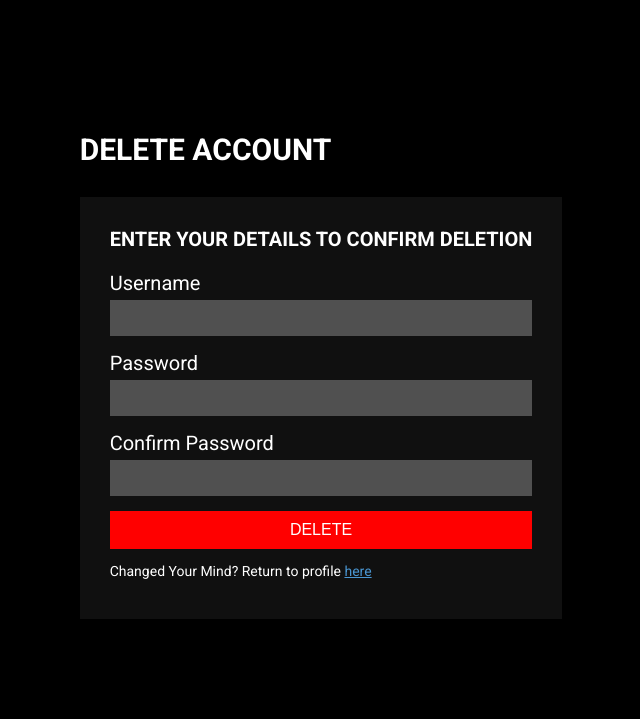
After one commit to ShmortGuac/NexusApp, a Flask app: page /delete in a window 1280 px wide. The commit adds this page. Shown: the top 719 px of the page, without its empty margins (319-959 px from the left). Run offline with Flask 3, Linux system fonts and the light colour scheme; the visitor is signed in with stand-in values (Sample User, id 1).

Commit message:
Finalised the prototype for web app

```diff
--- a/app.py
+++ b/app.py
@@ -76,7 +76,7 @@ def home():
         else:
             picture_link = "/static/images/Nexus.png"
 
-        featured = random.sample(range(1, 20), 5)
+        featured = random.sample(range(1, 24), 5)
 
         return render_template("home.html", picture_link=picture_link, featured=featured, userid = userid)
     else:
@@ -107,8 +107,35 @@ def profile():
         if hoursPlayed is None:
             hoursPlayed = 0
 
-        return render_template("profile.html", picture_link=picture_link, username = username,
+        return render_template("profile.html", picture_link=picture_link, username = username, userid=userid,
                                country = country, dateJoined=dateJoined, gameCount=gameCount, hoursPlayed=hoursPlayed)
+
+
+@app.route("/delete", methods=['GET', 'POST'])
+def delete():
+    if request.method == 'GET':
+        if 'user_id' in session:
+            return render_template("delete.html")
+        else:
+            return "Invalid Session"
+
+    username = request.form['username']
+    password = request.form['password']
+    confirmPass = request.form['confirmPass']
+    if(confirmPass == password):
+        cursor = conn.cursor()
+        cursor.execute(f"SELECT userid FROM users WHERE username = '{username}' AND userpassword = '{password}'")
+        user = cursor.fetchone()
+        if(not user):
+            flash("Credentials do not match", "error")
+            return render_template("delete.html")
+        else:
+            userid = user[0]
+            cursor.execute(f"DELETE FROM USERS WHERE USERID = {userid}")
+            return redirect(url_for("landing"))
+    else:
+        flash("Passwords do not match", "error")
+        return render_template("delete.html")
 
 
 @app.route("/edit", methods = ['GET', 'POST'])
@@ -151,7 +178,7 @@ def store():
                 picture_link = f"/static/images/{userid}.jpg"
             else:
                 picture_link = "/static/images/Nexus.png"
-            return render_template("store.html", picture_link=picture_link, results=results)
+            return render_template("store.html", picture_link=picture_link, results=results, userid = userid)
         else:
             return "No active session found. Please log in"
 
@@ -178,7 +205,7 @@ def page(slug):
                 ownedGames = [i[0] for i in result]
                 print(ownedGames)
                 return render_template("game-page.html", picture_link=picture_link,
-                                       gamedata=game_data, ceil = math.ceil, ownedGames=ownedGames)
+                                       gamedata=game_data, ceil = math.ceil, ownedGames=ownedGames, userid = userid)
             else:
                 return "404 Not Found"
 
@@ -190,9 +217,8 @@ def purchase(game):
             cursor.execute(f"SELECT * FROM GAMESTORE where gameid = {game}")
             row = cursor.fetchone()
             if row is not None:
-                # Convert the row to a dictionary
-                columns = [col[0] for col in cursor.description]  # Extract column names
-                game_data = dict(zip(columns, row))  # Combine column names and row values
+                columns = [col[0] for col in cursor.description]
+                game_data = dict(zip(columns, row))
                 return render_template("purchase.html", gamedata=game_data)
             else:
                 return "404 Not Found"
@@ -219,9 +245,23 @@ def library(id):
     else:
         picture_link = "/static/images/Nexus.png"
     if(str(userid) == id):
-        return render_template("library.html", picture_link=picture_link, username=username)
+        cursor = conn.cursor()
+        cursor.execute(f"SELECT gameid, gamename FROM USERGAMELIBRARY where USERID = {userid}")
+        gamedetails = cursor.fetchall()
+        cursor.execute("SELECT gameid, gamename from USERGAMELIBRARY where USERid = 1 AND TRUNC(DATEADDED) = TRUNC(SYSDATE)")
+        recent = cursor.fetchall()
+        if not recent:
+            cursor.execute("SELECT gameid, gamename from USERGAMELIBRARY where USERid = 1 AND DATEADDED = (SELECT MAX(DATEADDED) FROM USERGAMELIBRARY where userid = 1)")
+            recent = cursor.fetchall()
+        return render_template("library.html", picture_link=picture_link, username=username,
+                                gamedetails = gamedetails, recent = recent, userid=userid)
     else:
         return "Invalid Session"
+
+@app.route("/support")
+def support():
+    return redirect("https://www.youtube.com/watch?v=dQw4w9WgXcQ")
+
 
 
 if __name__ == "__main__":
--- a/static/css/login.css
+++ b/static/css/login.css
@@ -36,7 +36,7 @@ body {
     font-family: 'Roboto', sans-serif;
 }
 
-.login button{
+.login button:not(.delete){
     appearance: none;           /* Remove default styling */
     border: none;               /* Remove border */
     background: none;           /* Remove background */
@@ -63,7 +63,7 @@ body {
 .input input{
     appearance: none;
     border: none;
-    width: 300px;
+    width: 100%;
     padding: 10px;
     margin-bottom: 15px;
     background-color: #505050;
@@ -137,3 +137,23 @@ input:hover{
     margin-bottom: 30px;
     font-weight: 600;
 }
+
+.desc{
+    width: 100%;
+    font-weight: bold;
+    margin-bottom: 20px;
+}
+
+.delete{
+    appearance: none;           /* Remove default styling */
+    border: none;               /* Remove border */
+    background: none;           /* Remove background */
+    box-shadow: none;           /* Remove bevel/shadow */
+    padding: 10px 20px;         /* Add custom padding */
+    width: 100%;
+    background-color:red;  /* Flat green background */
+    color: white;               /* Text color */
+    font-size: 16px;            /* Font size */
+    cursor: pointer;
+    transition: all 0.3s ease;
+}
--- /dev/null
+++ b/templates/delete.html
@@ -0,0 +1,41 @@
+<html>
+
+<head>
+    <link href="https://fonts.googleapis.com/css2?family=Roboto:wght@400;700&display=swap" rel="stylesheet">
+    <link rel="stylesheet" href="{{ url_for('static', filename='css/login.css') }}">
+    <link rel="icon" type="image/png" href="{{ url_for('static', filename='images/logo.png') }}">
+    <title>DELETE!!!</title>
+</head>
+
+<body>
+<div class="container">
+<p><b>DELETE ACCOUNT</b></p>
+<div class="login">
+    <div class = "input">
+        <form action="/delete" method="POST">
+            <div class = "desc">ENTER YOUR DETAILS TO CONFIRM DELETION</div>
+            <label for="username">Username</label>
+            <input type="text" id="username" name="username" required>
+
+            <label for="password">Password</label>
+            <input type="password" id="password" name="password" required>
+
+            <label for="confirmPass">Confirm Password</label>
+            <input type="password" id="confirmPass" name="confirmPass" required>
+            {% with messages = get_flashed_messages(with_categories = true) %}
+            {% if messages and messages[0][0] == 'error' %}
+            <p style="color: red;">{{messages[0][1]}}</p><br>
+
+            {% elif messages and messages[0][0] == 'success'%}
+            <p style="color: green;">{{messages[0][1]}}</p><br>
+            {% endif %}
+            {% endwith %}
+            <div><button class="delete" type="submit">DELETE</button></div>
+            <p>Changed Your Mind? Return to profile <a href="\profile">here</a></p>
+        </form>
+    </div>
+</div>
+</div>
+</body>
+
+</html>
--- a/templates/edit.html
+++ b/templates/edit.html
@@ -3,6 +3,8 @@
 <head>
     <link href="https://fonts.googleapis.com/css2?family=Roboto:wght@400;700&display=swap" rel="stylesheet">
     <link rel="stylesheet" href="{{ url_for('static', filename='css/login.css') }}">
+    <link rel="icon" type="image/png" href="{{ url_for('static', filename='images/logo.png') }}">
+    <title>Edit Profile</title>
 </head>
 
 <body>
--- a/templates/home.html
+++ b/templates/home.html
@@ -5,7 +5,8 @@
     <link rel="preconnect" href="https://fonts.gstatic.com" crossorigin>
     <link href="https://fonts.googleapis.com/css2?family=Dosis:wght@200..800&display=swap" rel="stylesheet">
     <link rel="stylesheet" href="{{ url_for('static', filename='css/home.css') }}">
-    <title>Navbar</title>
+    <link rel="icon" type="image/png" href="{{ url_for('static', filename='images/logo.png') }}">
+    <title>Home</title>
 </head>
 <body>
     <nav class="navbar">
@@ -20,7 +21,7 @@
                 <li><a href="\home">Home</a></li>
                 <li><a href="\store">Store</a></li>
                 <li><a href="\library\{{userid}}">Library</a></li>
-                <li><a href="#contact">Support</a></li>
+                <li><a href="\support">Support</a></li>
             </ul>
         </div>
 
--- a/templates/login.html
+++ b/templates/login.html
@@ -4,7 +4,8 @@
     <title>Log In</title>
     <link href="https://fonts.googleapis.com/css2?family=Roboto:wght@400;700&display=swap" rel="stylesheet">
     <link rel="stylesheet" href="{{ url_for('static', filename='css/login.css') }}">
-
+    <link rel="icon" type="image/png" href="{{ url_for('static', filename='images/logo.png') }}">
+    <title>Log In</title>
 </head>
 
 <body>
--- a/templates/purchase.html
+++ b/templates/purchase.html
@@ -3,6 +3,8 @@
 <head>
     <link href="https://fonts.googleapis.com/css2?family=Roboto:wght@400;700&display=swap" rel="stylesheet">
     <link rel="stylesheet" href="{{ url_for('static', filename='css/login.css') }}">
+    <link rel="icon" type="image/png" href="{{ url_for('static', filename='images/logo.png') }}">
+    <title>Purchase</title>
 </head>
 
 <body>
--- a/templates/register.html
+++ b/templates/register.html
@@ -3,6 +3,8 @@
 <head>
     <link href="https://fonts.googleapis.com/css2?family=Roboto:wght@400;700&display=swap" rel="stylesheet">
     <link rel="stylesheet" href="{{ url_for('static', filename='css/login.css') }}">
+    <link rel="icon" type="image/png" href="{{ url_for('static', filename='images/logo.png') }}">
+    <title>Register</title>
 </head>
 
 <body>
--- a/templates/transaction.html
+++ b/templates/transaction.html
@@ -3,6 +3,8 @@
 <head>
     <link href="https://fonts.googleapis.com/css2?family=Roboto:wght@400;700&display=swap" rel="stylesheet">
     <link rel="stylesheet" href="{{ url_for('static', filename='css/login.css') }}">
+    <link rel="icon" type="image/png" href="{{ url_for('static', filename='images/logo.png') }}">
+    <title>Success</title>
 </head>
 
 <body>
```
Also changed, not shown: static/css/home.css (+93 -5 lines), templates/game-page.html (+4 -3 lines), templates/library.html (+27 -5 lines), templates/profile.html (+7 -3 lines), templates/store.html (+4 -3 lines), static/images/logo.png (added), 1 other file.
